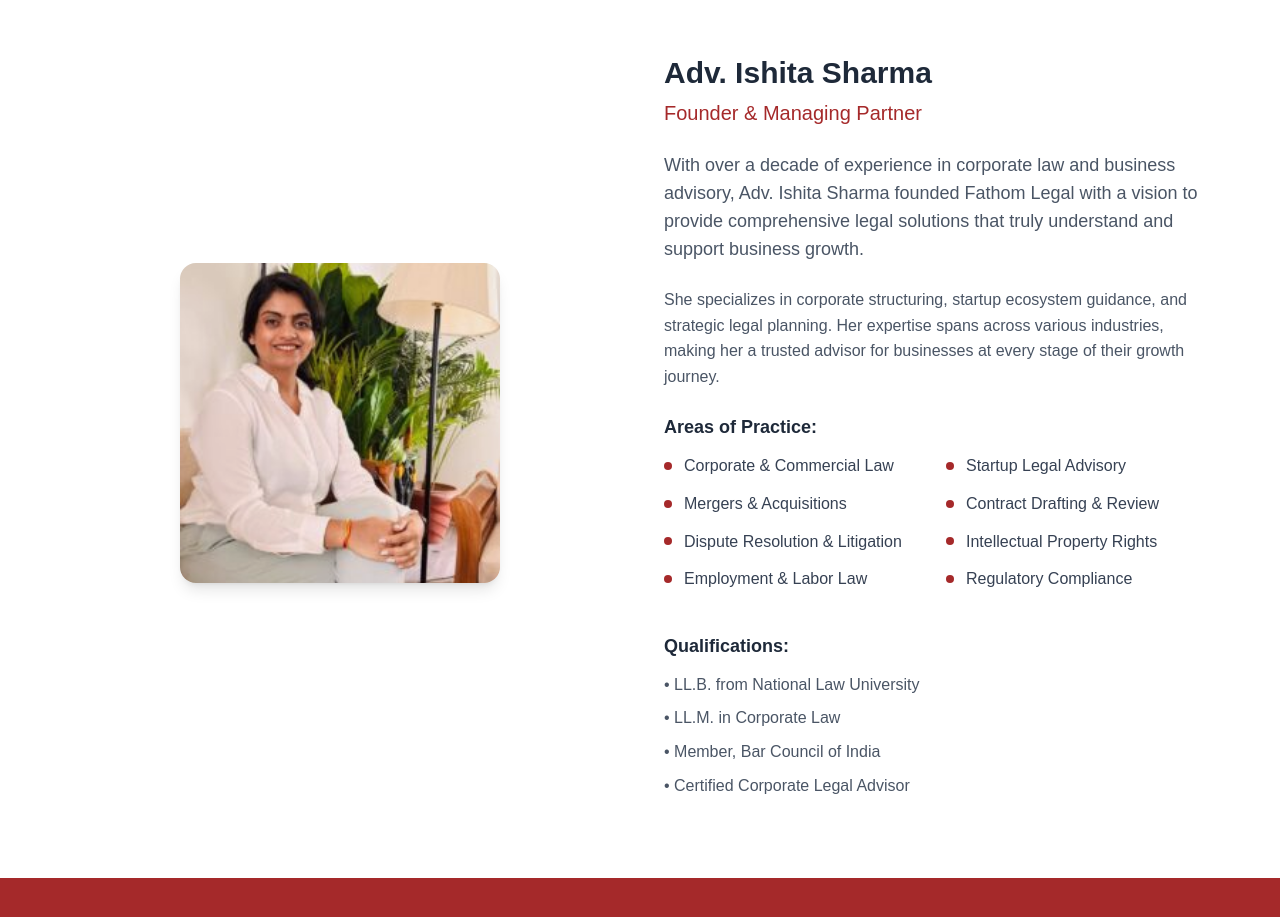
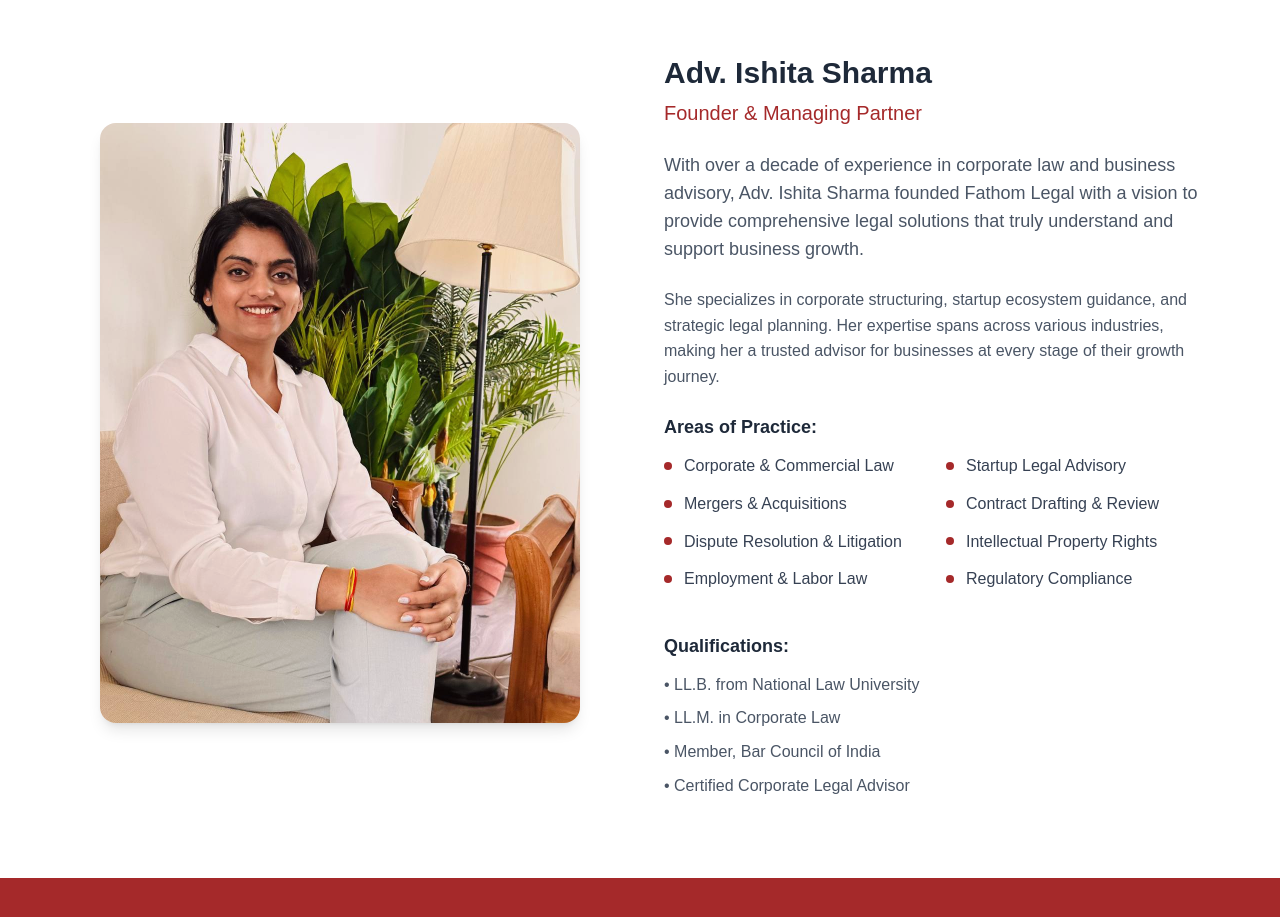
Before and after one commit to siddharth7061/FathomLegal, a React (Vite) app: page /aboutus in a window 1280 px wide. Shown: the part 1900-2817 px from the top of the page. Built offline with nearby package versions, Linux system fonts and the light colour scheme.

Commit message:
design: updated founder's image

```diff
--- a/src/pages/about_us/index.jsx
+++ b/src/pages/about_us/index.jsx
@@ -1,7 +1,7 @@
 import React, { useState } from "react";
 import { Navbar } from "../../components/Navbar";
 import philo_image from "../../assets/2024-02-Legal-Consult.webp";
-import founder_image from "../../assets/2024-06-ishita-fathom-225x300.jpg";
+import founder_image from "../../assets/2024-06-ishita-fathom.jpg";
 import {
   Menu,
   X,
@@ -249,7 +249,7 @@ const AboutUs = () => {
                   <img
                     src={founder_image}
                     alt="Adv. Ishita Sharma"
-                    className="w-80 h-80 rounded-2xl object-cover shadow-lg mx-auto"
+                    className="w-120 h-150 rounded-2xl object-cover shadow-lg mx-auto"
                   />
                   <div
                     className="absolute inset-0 rounded-2xl"
```
Also changed, not shown: src/assets/2024-06-ishita-fathom-225x300.jpg (deleted), src/assets/2024-06-ishita-fathom.jpg (added).
